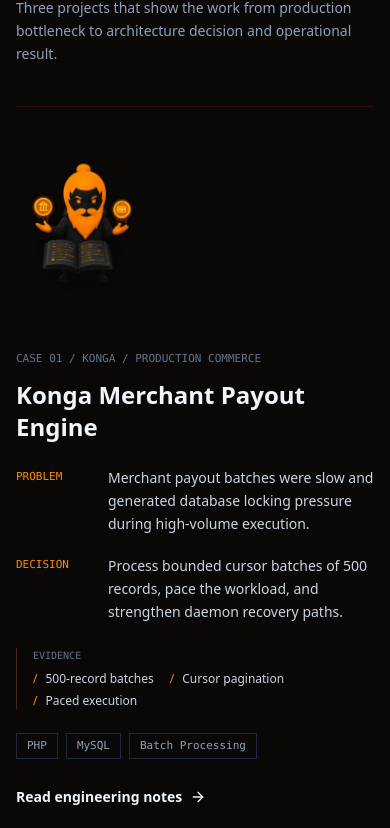
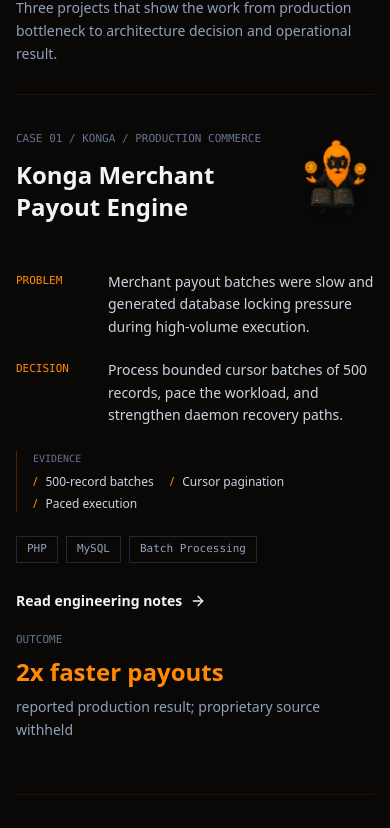
Before and after one commit to Senseiuc/my-portfolio, a React (Vite) app: page / in a window 390 px wide. Shown: the part 2080-2908 px from the top of the page. Built offline with nearby package versions, Linux system fonts and the light colour scheme.

Commit message:
Compact mobile portfolio sections

```diff
--- a/src/App.tsx
+++ b/src/App.tsx
@@ -720,7 +720,7 @@ export default function App() {
           </div>
         </section>
 
-        <section id="projects" className="space-y-10" aria-labelledby="selected-work-title">
+        <section id="projects" className="space-y-7 md:space-y-10" aria-labelledby="selected-work-title">
           <div className="grid grid-cols-1 md:grid-cols-12 gap-5 md:items-end">
             <div className="md:col-span-7">
               <p className="font-mono text-xs uppercase text-orange-400">Selected work / evidence first</p>
@@ -739,20 +739,30 @@ export default function App() {
                 key={story.project.id}
                 className="group grid grid-cols-1 lg:grid-cols-12 gap-5 lg:gap-10 py-8 md:py-14"
               >
-                <div className={`lg:col-span-3 flex items-center justify-start lg:justify-center ${storyIndex % 2 === 1 ? 'lg:order-3' : ''}`}>
+                <div className={`hidden lg:flex lg:col-span-3 items-center justify-center ${storyIndex % 2 === 1 ? 'lg:order-3' : ''}`}>
                   <Mascot
                     variant={story.mascot}
                     label={`${story.project.title} case study mascot`}
                     motion={story.mascot === 'architect' ? 'inspect' : 'float'}
-                    className="w-32 sm:w-40 md:w-48 transition-transform duration-300 group-hover:scale-[1.025]"
+                    className="w-48 transition-transform duration-300 group-hover:scale-[1.025]"
                   />
                 </div>
 
                 <div className={`lg:col-span-6 ${storyIndex % 2 === 1 ? 'lg:order-2' : ''}`}>
+                  <div className="flex items-start justify-between gap-4">
+                    <div className="min-w-0 pt-1">
                       <p className="font-mono text-[11px] uppercase text-slate-500">
                         Case {story.index} / {story.context}
                       </p>
                       <h3 className="mt-3 text-2xl md:text-3xl font-bold text-slate-100">{story.project.title}</h3>
+                    </div>
+                    <Mascot
+                      variant={story.mascot}
+                      label={`${story.project.title} case study mascot`}
+                      motion={story.mascot === 'architect' ? 'inspect' : 'float'}
+                      className="w-20 sm:w-24 lg:hidden transition-transform duration-300 group-hover:scale-[1.025]"
+                    />
+                  </div>
 
                   <dl className="mt-6 space-y-5">
                     <div className="grid grid-cols-[76px_1fr] gap-4">
@@ -1050,13 +1060,15 @@ export default function App() {
             <p className="mt-4 text-base leading-relaxed text-slate-400 max-w-md">
               I’m open to backend, platform integration, payment infrastructure, and full-stack engineering conversations.
             </p>
-            <Mascot variant="integrate" label="Senseiuc partnership mascot" motion="float" className="mt-6 w-36" />
-            <div className="mt-6 space-y-3 text-sm">
-              <a href="mailto:nwadialugideon@gmail.com" className="flex items-center gap-2 text-slate-200 hover:text-orange-400 transition-colors">
-                <Mail className="w-4 h-4" /> nwadialugideon@gmail.com
+            <div className="mt-5 lg:mt-6 flex items-center gap-5 lg:block">
+              <Mascot variant="integrate" label="Senseiuc partnership mascot" motion="float" className="w-20 sm:w-24 lg:w-36" />
+              <div className="min-w-0 space-y-3 text-sm lg:mt-6">
+                <a href="mailto:nwadialugideon@gmail.com" className="flex items-center gap-2 text-slate-200 hover:text-orange-400 transition-colors break-all sm:break-normal">
+                  <Mail className="w-4 h-4 shrink-0" /> nwadialugideon@gmail.com
                 </a>
                 <p className="font-mono text-xs text-slate-500">Lagos, Nigeria / remote</p>
                 <p className="font-mono text-xs text-slate-500">+234-810-534-XXXX</p>
+              </div>
             </div>
           </div>
 
@@ -1068,7 +1080,7 @@ export default function App() {
                 <p className="text-sm text-slate-400 max-w-sm">Thank you. Gideon can follow up using the email address you provided.</p>
               </div>
             ) : (
-            <form onSubmit={handleContactSubmit} className="space-y-5 text-sm">
+            <form onSubmit={handleContactSubmit} className="space-y-4 md:space-y-5 text-sm">
               <p id="contact-privacy" className="text-xs leading-relaxed text-slate-500">
                 Your details are used only to respond to this message and are retained for up to 180 days.
               </p>
@@ -1085,7 +1097,7 @@ export default function App() {
                     maxLength={100}
                     value={form.name}
                     onChange={e => setForm({ ...form, name: e.target.value })}
-                    className="w-full bg-transparent border-b border-slate-700 px-0 py-3 text-slate-100 outline-none focus:border-orange-500"
+                    className="w-full bg-transparent border-b border-slate-700 px-0 py-2.5 md:py-3 text-slate-100 outline-none focus:border-orange-500"
                   />
                 </div>
                 <div className="space-y-1">
@@ -1100,7 +1112,7 @@ export default function App() {
                     maxLength={254}
                     value={form.email}
                     onChange={e => setForm({ ...form, email: e.target.value })}
-                    className="w-full bg-transparent border-b border-slate-700 px-0 py-3 text-slate-100 outline-none focus:border-orange-500"
+                    className="w-full bg-transparent border-b border-slate-700 px-0 py-2.5 md:py-3 text-slate-100 outline-none focus:border-orange-500"
                   />
                 </div>
               </div>
@@ -1112,7 +1124,7 @@ export default function App() {
                   name="message"
                   required
                   aria-describedby="contact-privacy"
-                  rows={4}
+                  rows={3}
                   maxLength={3000}
                   value={form.message}
                   onChange={e => setForm({ ...form, message: e.target.value })}
```
Lines whose indentation alone changed are shown as unchanged.
